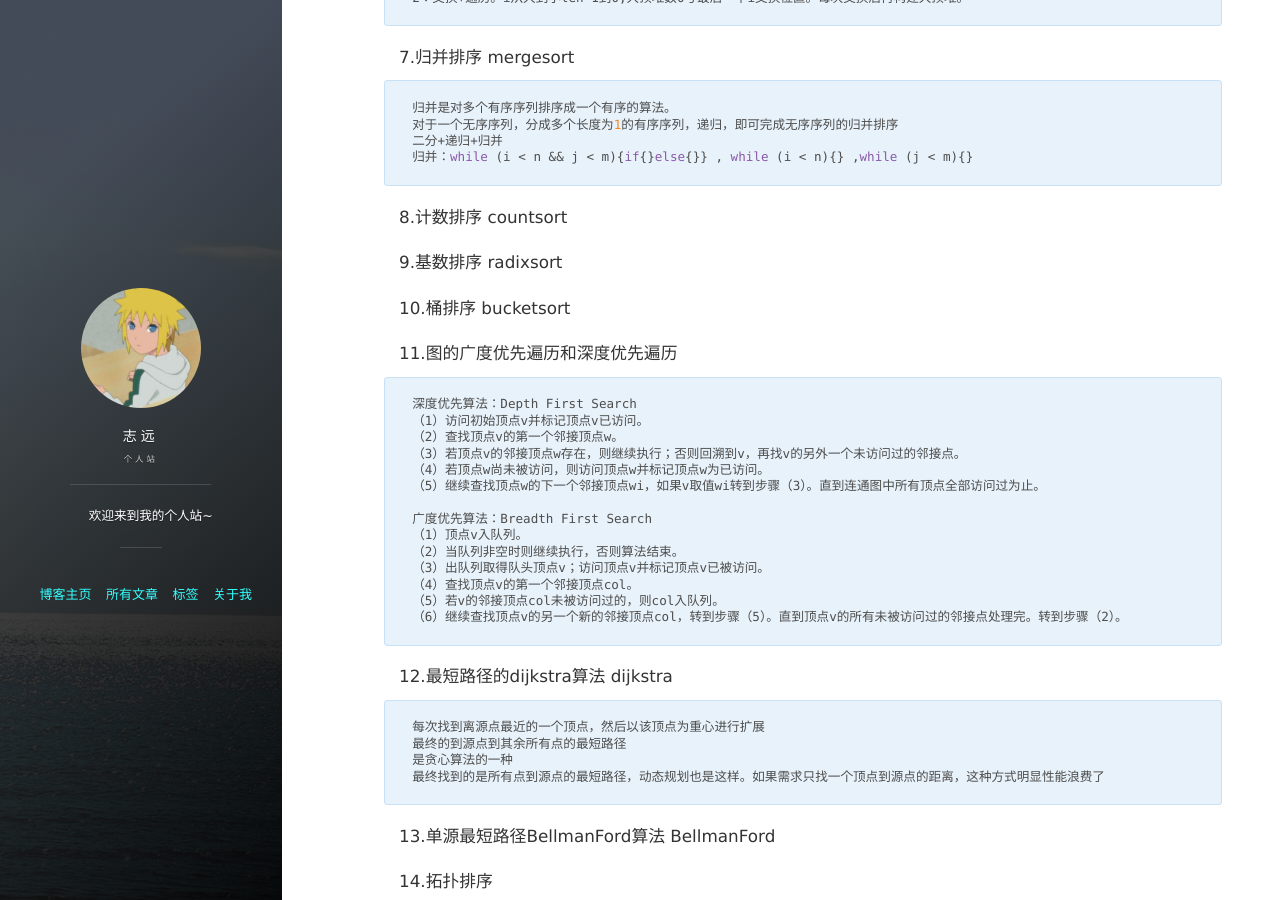
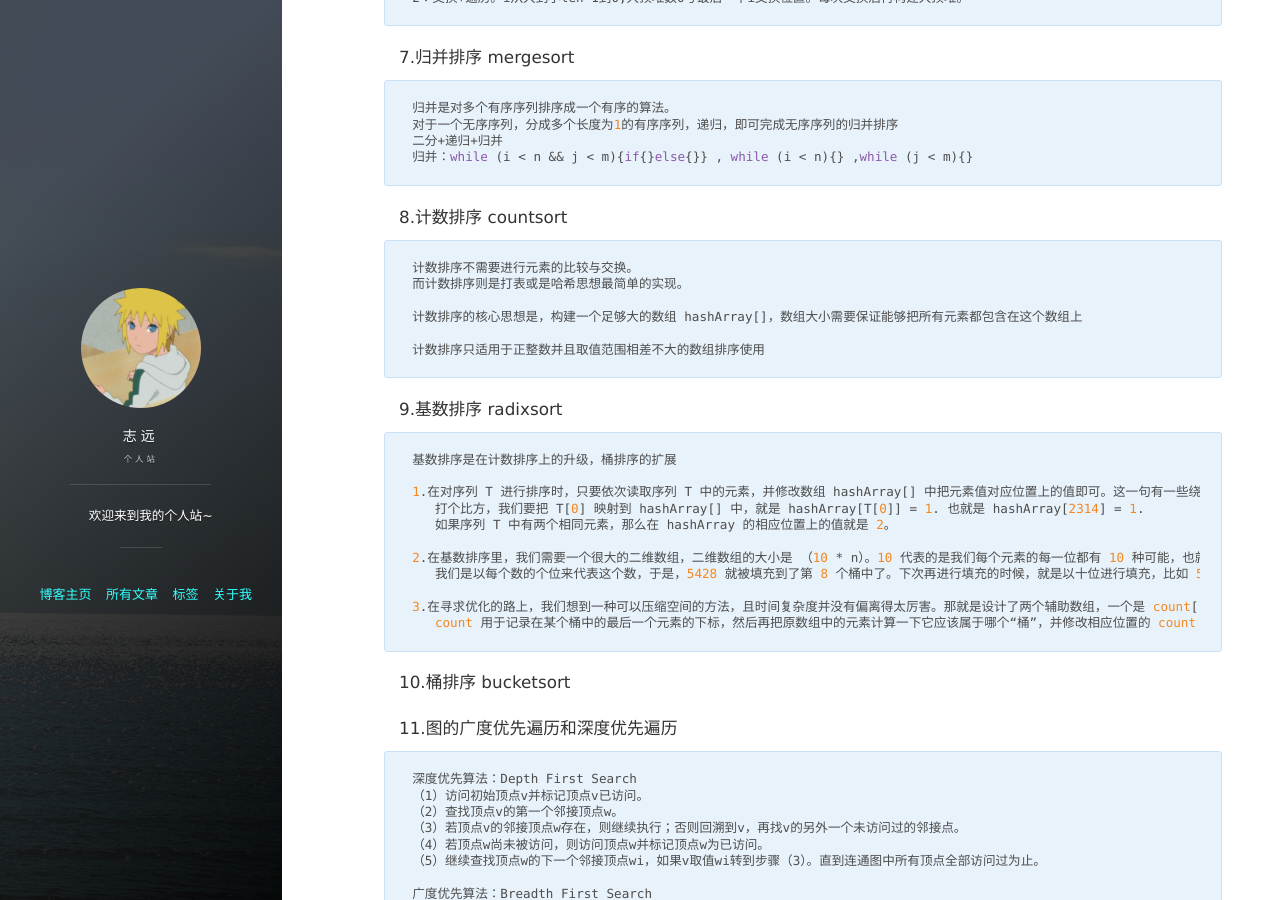
Before and after one commit to blueskyxzy/blueskyxzy.github.io, a Jekyll site: the page built from _posts/2019-11-20-algorithms.md, in a window 1280 px wide and 900 px high, scrolled down 3469 px. Built offline with Jekyll 4.4.1, drawn with Linux system fonts in a browser that asks for light colours; nearby versions of some CDN libraries; comment, search, counter and statistics services are not loaded.

Commit message:
算法总结

```diff
--- a/_posts/2019-11-20-algorithms.md
+++ b/_posts/2019-11-20-algorithms.md
@@ -159,7 +159,26 @@ tags: 总结
 
 #### 8.计数排序 countsort
 
+    计数排序不需要进行元素的比较与交换。
+    而计数排序则是打表或是哈希思想最简单的实现。
+
+    计数排序的核心思想是，构建一个足够大的数组 hashArray[]，数组大小需要保证能够把所有元素都包含在这个数组上
+
+    计数排序只适用于正整数并且取值范围相差不大的数组排序使用
+
 #### 9.基数排序 radixsort
+
+    基数排序是在计数排序上的升级，桶排序的扩展
+
+    1.在对序列 T 进行排序时，只要依次读取序列 T 中的元素，并修改数组 hashArray[] 中把元素值对应位置上的值即可。这一句有一些绕口。
+       打个比方，我们要把 T[0] 映射到 hashArray[] 中，就是 hashArray[T[0]] = 1. 也就是 hashArray[2314] = 1.
+       如果序列 T 中有两个相同元素，那么在 hashArray 的相应位置上的值就是 2。
+
+    2.在基数排序里，我们需要一个很大的二维数组，二维数组的大小是 （10 * n）。10 代表的是我们每个元素的每一位都有 10 种可能，也就是 10 进制数。
+       我们是以每个数的个位来代表这个数，于是，5428 就被填充到了第 8 个桶中了。下次再进行填充的时候，就是以十位进行填充，比如 5428 在此时，就会选择以 2 来代表它。
+
+    3.在寻求优化的路上，我们想到一种可以压缩空间的方法，且时间复杂度并没有偏离得太厉害。那就是设计了两个辅助数组，一个是 count[]，一个是 bucket[]。
+       count 用于记录在某个桶中的最后一个元素的下标，然后再把原数组中的元素计算一下它应该属于哪个“桶”，并修改相应位置的 count 值。直到最大数的最高位也被添加到桶中，或者说，当所有的元素都被被在第 0 个桶中，基数排序就结束了
 
 #### 10.桶排序 bucketsort
 
```
